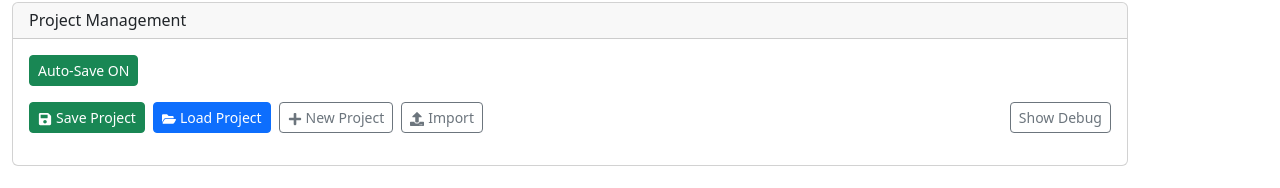
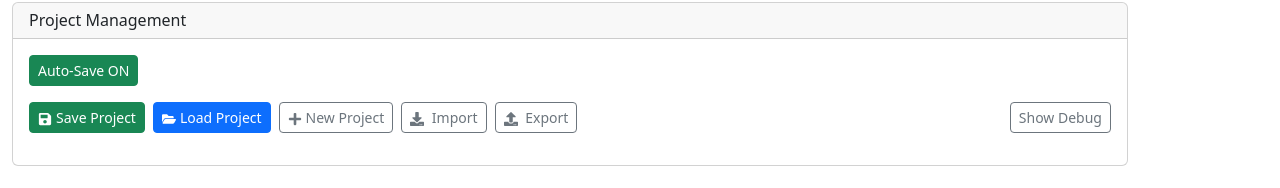
Before and after one commit to obrien-jimmy/report_generator, a React (Vite) app in the folder frontend/: page / in a window 1280 px wide. Shown: the part 140-328 px from the top of the page. Built offline with nearby package versions, Linux system fonts and the light colour scheme.

Commit message:
added an export button and fixed the mix matched iconography for import export.

```diff
--- a/frontend/src/components/ProjectManager.jsx
+++ b/frontend/src/components/ProjectManager.jsx
@@ -292,7 +292,7 @@ const ProjectManager = ({
             </button>
 
             <label className="btn btn-outline-secondary btn-sm">
-              <FaUpload className="me-1" />
+              <FaDownload className="me-1" /> {/* <-- Download for Import */}
               Import
               <input
                 type="file"
@@ -301,6 +301,21 @@ const ProjectManager = ({
                 style={{ display: 'none' }}
               />
             </label>
+
+            <button
+              className="btn btn-outline-secondary btn-sm"
+              onClick={() => {
+                if (currentProject) {
+                  exportProject(currentProject);
+                } else {
+                  alert('No project selected to export.');
+                }
+              }}
+              title="Export Current Project"
+            >
+              <FaUpload className="me-1" /> {/* <-- Upload for Export */}
+              Export
+            </button>
           </div>
         </div>
 
```
